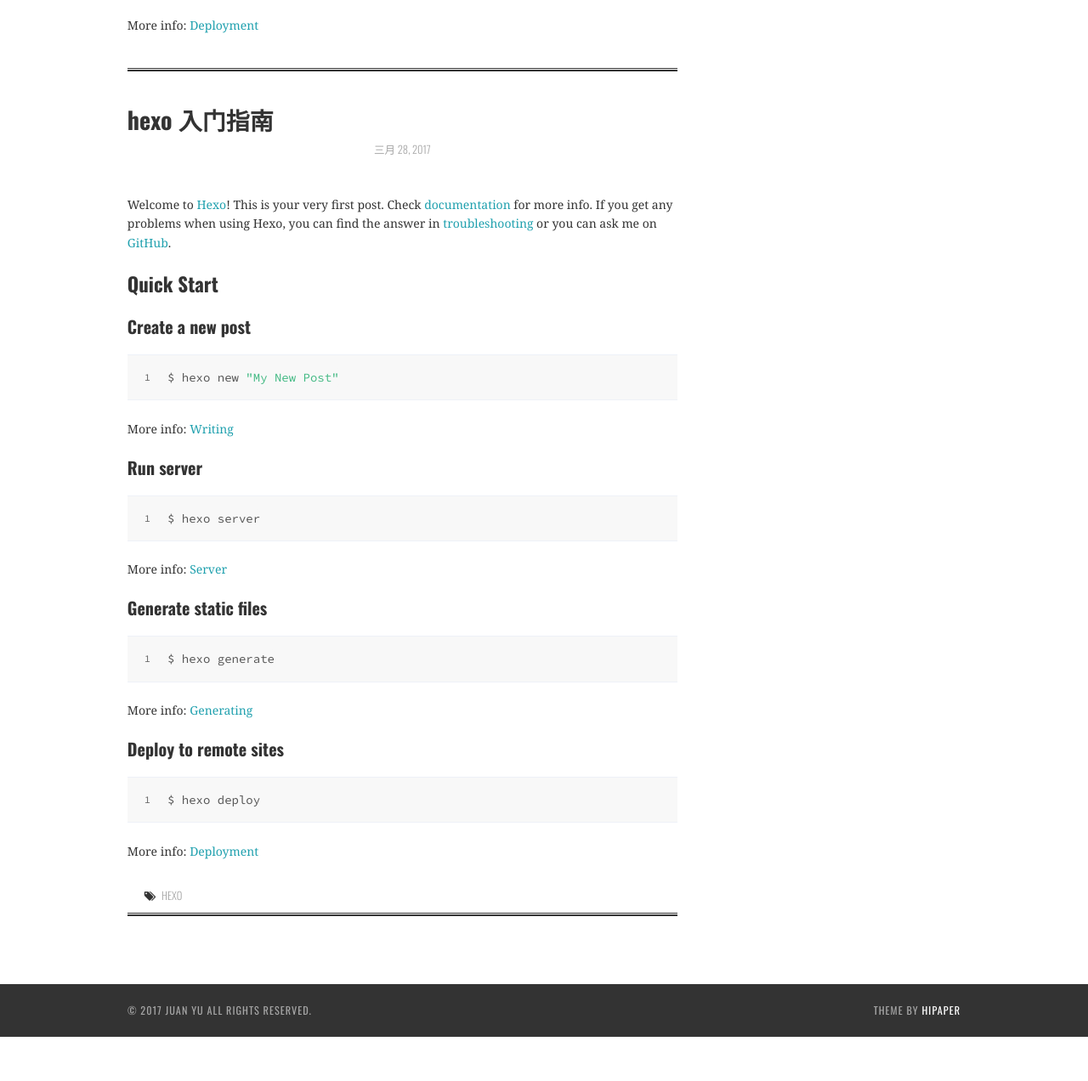
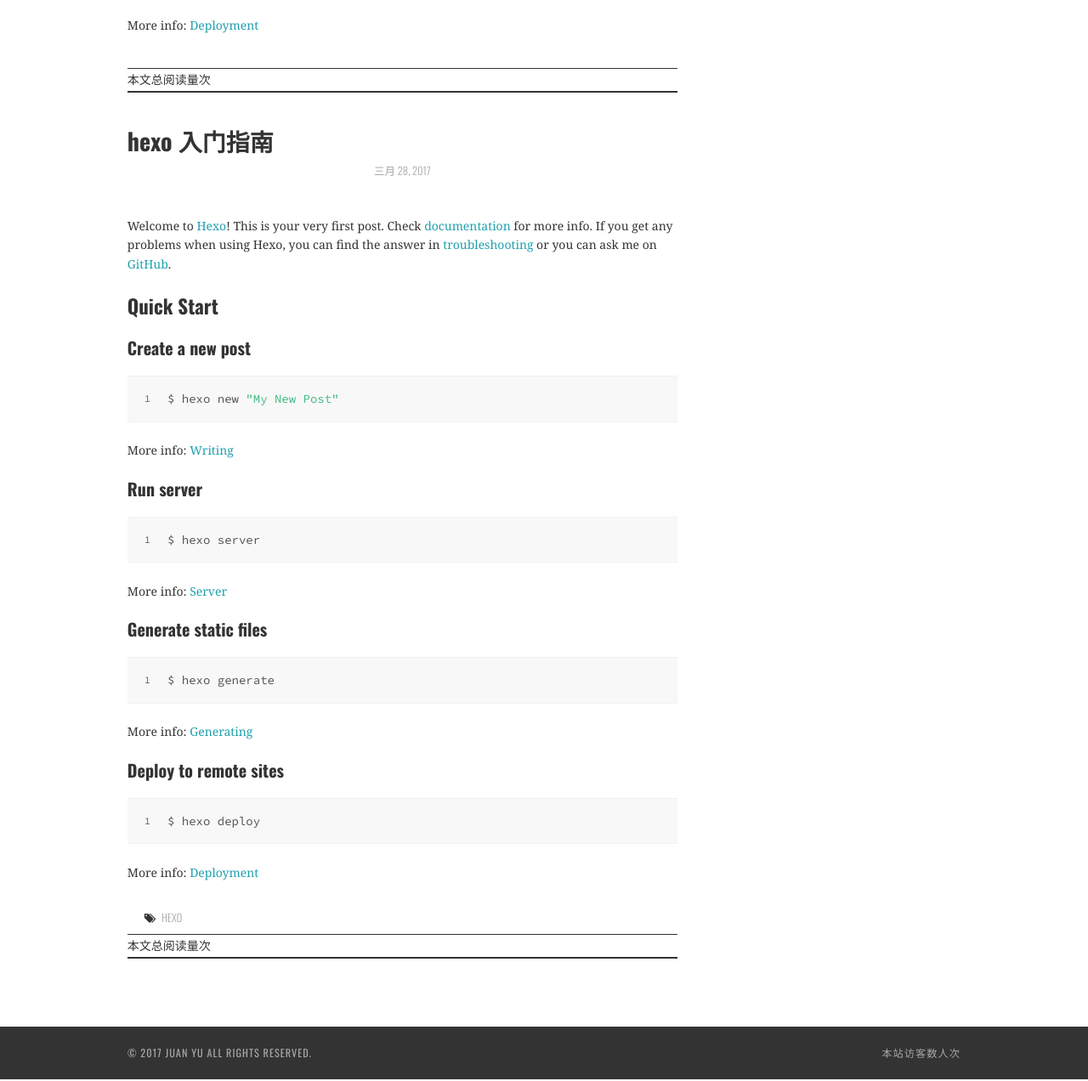
Before and after one commit to yujuangithub/yujuangithub.github.com, a plain HTML site: page index.html in a window 1280 px wide. Shown: the part 1094-2366 px from the top of the page at 85% size. Before the commit the page ends 2316 px from the top, so only its background shows below. Drawn offline with nearby package versions, Linux system fonts and the light colour scheme; some packages are replaced by stand-ins of ours; no server answers; a script that the page names is missing.

Commit message:
Site updated: 2017-03-29 20:31:12

```diff
--- a/index.html
+++ b/index.html
@@ -145,6 +145,9 @@
 
 
     </footer>
+    <span id="busuanzi_container_page_pv">
+       本文总阅读量<span id="busuanzi_value_page_pv"></span>次
+    </span>
     <hr class="entry-footer-hr">
   </div>
 
@@ -197,6 +200,9 @@
 
 
     </footer>
+    <span id="busuanzi_container_page_pv">
+       本文总阅读量<span id="busuanzi_value_page_pv"></span>次
+    </span>
     <hr class="entry-footer-hr">
   </div>
 
@@ -391,10 +397,12 @@
       <div class="site-info">
 	      &copy; 2017 Juan Yu All Rights Reserved.
       </div>
-      <div class="site-credit">
-        Theme by <a href="https://github.com/iTimeTraveler/hexo-theme-hipaper" target="_blank">hipaper</a>
-      </div>
+
+        <div class="site-credit" id="busuanzi_container_site_uv">
+          本站访客数<span id="busuanzi_value_site_uv"></span>人次
+        </div>
   </div>
+
 </footer>
 
 
@@ -412,6 +420,8 @@
 
 
 </script>
+<script async src="//dn-lbstatics.qbox.me/busuanzi/2.3/busuanzi.pure.mini.js"></script>
+
 
 <div style="display: none;">
   <script src="https://s11.cnzz.com/z_stat.php?id=1260716016&web_id=1260716016" language="JavaScript"></script>
```
Also changed, not shown: 2017/03/28/first/index.html (+10 -3 lines), 2017/03/28/hello-world/index.html (+10 -3 lines), archives/2017/03/index.html (+7 -3 lines), archives/2017/index.html (+7 -3 lines), archives/index.html (+7 -3 lines), tags/hexo/index.html (+7 -3 lines).
